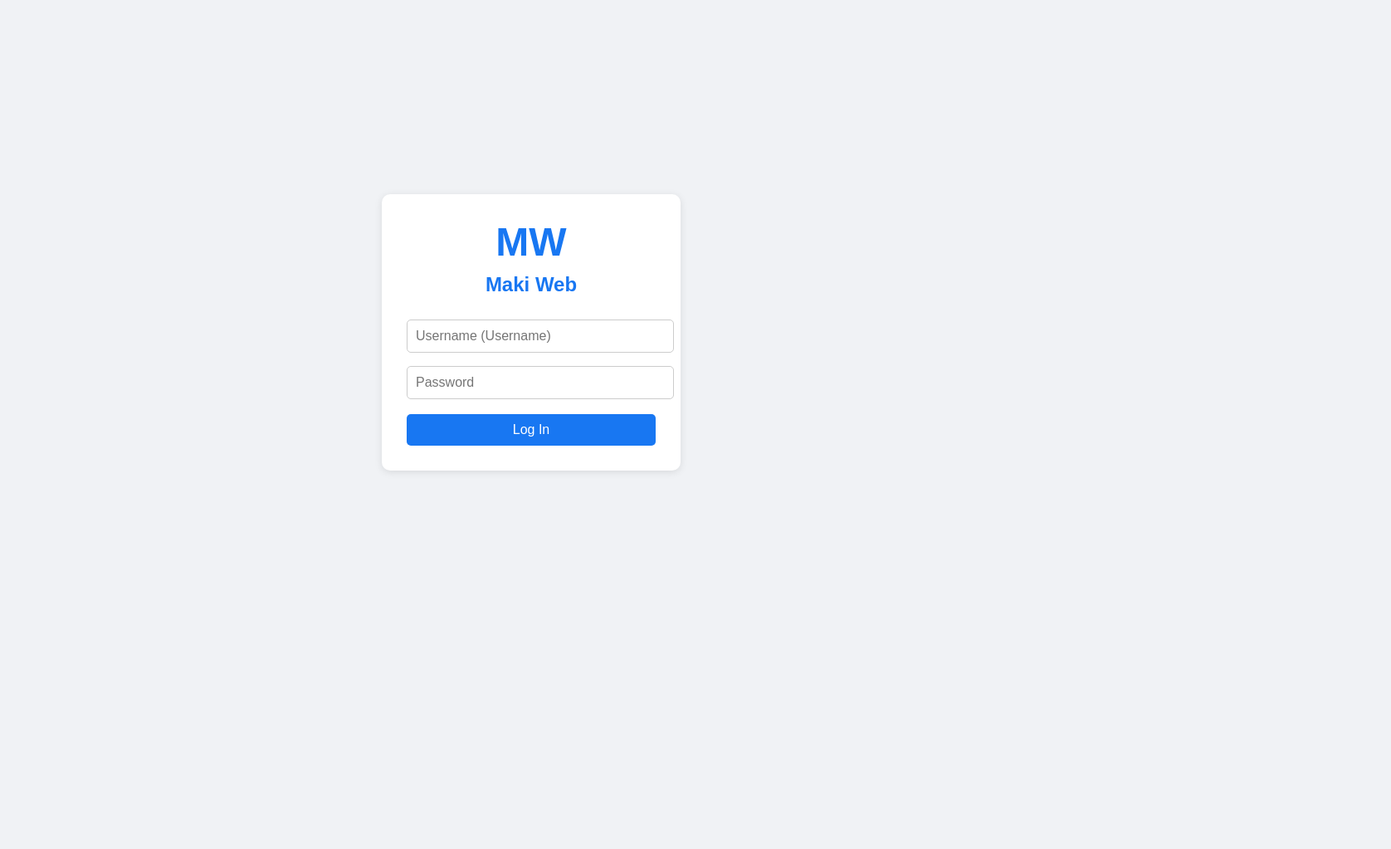
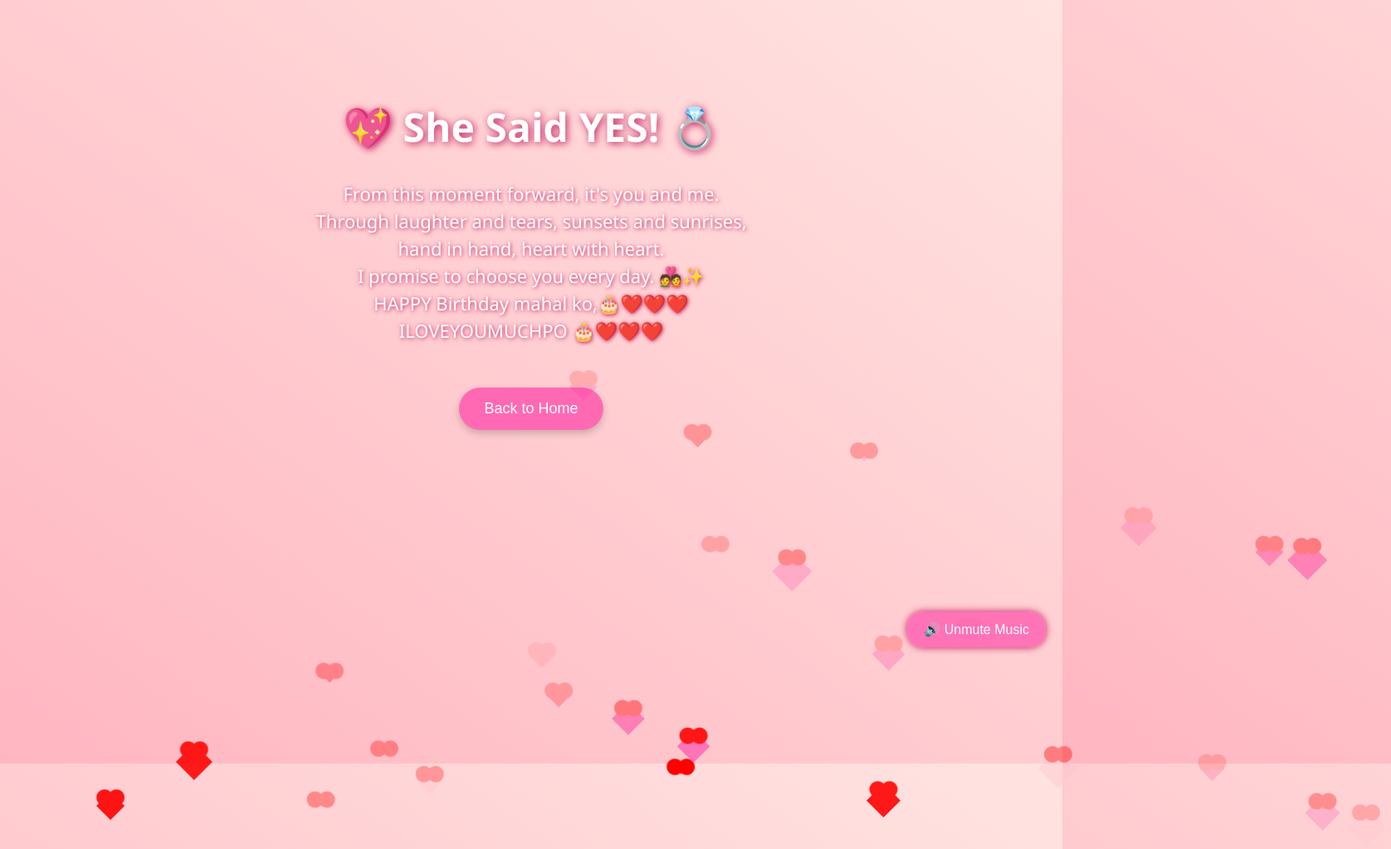
Before and after one commit to Maki-Tyri/Chat-Web, a plain HTML site: page index.html in a window 1280 px wide. Shown: the top 1023 px of the page at 83% size, 1676 px wide, since content can reach past the window. Before the commit the page ends 800 px from the top, so only its background shows below. Drawn offline with Linux system fonts and the light colour scheme.

Commit message:
Update index.html

```diff
--- a/index.html
+++ b/index.html
@@ -2,92 +2,164 @@
 <html lang="en">
 <head>
   <meta charset="UTF-8" />
-  <meta name="viewport" content="width=device-width, initial-scale=1.0"/>
-  <title>Maki Web - Login</title>
+  <title>Our Forever Starts Here</title>
+  <meta name="viewport" content="width=device-width, initial-scale=1.0" />
   <style>
     body {
-      font-family: Arial, sans-serif;
-      background-color: #f0f2f5;
-      display: flex;
-      justify-content: center;
-      align-items: center;
+      margin: 0;
+      background: linear-gradient(to top right, #ffb6c1, #ffe4e1);
+      font-family: 'Segoe UI', Tahoma, Geneva, Verdana, sans-serif;
+      color: #333;
+      text-align: center;
       height: 100vh;
-      margin: 0;
+      overflow: hidden;
+      position: relative;
     }
 
-    .login-container {
-      background-color: #fff;
-      padding: 30px;
-      border-radius: 10px;
-      box-shadow: 0 2px 10px rgba(0,0,0,0.1);
-      text-align: center;
-      width: 300px;
+    h1 {
+      margin-top: 15vh;
+      font-size: 48px;
+      animation: fadeIn 2s ease forwards;
+      color: #fff;
+      text-shadow: 2px 2px 10px #c2185b;
     }
 
-    .logo {
-      font-size: 48px;
-      font-weight: bold;
-      color: #1877f2;
-      margin-bottom: 10px;
-    }
-
-    h2 {
-      margin: 10px 0 20px;
-      color: #1877f2;
-    }
-
-    input {
-      width: 100%;
-      padding: 10px;
-      margin: 8px 0;
-      border-radius: 5px;
-      border: 1px solid #ccc;
-      font-size: 16px;
+    p {
+      font-size: 22px;
+      margin-top: 20px;
+      max-width: 90%;
+      margin-left: auto;
+      margin-right: auto;
+      animation: fadeIn 3s ease forwards;
+      color: #fff;
+      text-shadow: 1px 1px 5px #c2185b;
+      line-height: 1.5;
     }
 
     button {
-      width: 100%;
-      padding: 10px;
-      background-color: #1877f2;
-      color: #fff;
+      margin-top: 30px;
+      padding: 15px 30px;
+      font-size: 18px;
       border: none;
-      border-radius: 5px;
-      font-size: 16px;
-      margin-top: 10px;
+      border-radius: 30px;
+      background-color: #ff69b4;
+      color: white;
       cursor: pointer;
+      box-shadow: 0 4px 10px rgba(0,0,0,0.2);
+      transition: background-color 0.3s ease;
     }
 
     button:hover {
-      background-color: #166fe5;
+      background-color: #ff1493;
+    }
+
+    #unmute-btn {
+      position: fixed;
+      bottom: 20px;
+      right: 20px;
+      z-index: 1000;
+      background-color: rgba(255, 105, 180, 0.9);
+      border: none;
+      padding: 12px 20px;
+      border-radius: 20px;
+      font-size: 16px;
+      color: white;
+      cursor: pointer;
+      box-shadow: 0 0 10px #c2185b;
+    }
+
+    @keyframes fadeIn {
+      from { opacity: 0; transform: translateY(20px); }
+      to { opacity: 1; transform: translateY(0); }
+    }
+
+    .heart {
+      position: absolute;
+      width: 20px;
+      height: 20px;
+      background: red;
+      transform: rotate(45deg);
+      animation: floatUp 6s ease-in infinite;
+      opacity: 0.8;
+    }
+
+    .heart::before,
+    .heart::after {
+      content: "";
+      position: absolute;
+      width: 20px;
+      height: 20px;
+      background: red;
+      border-radius: 50%;
+    }
+
+    .heart::before { top: -10px; left: 0; }
+    .heart::after { left: -10px; top: 0; }
+
+    @keyframes floatUp {
+      0% {
+        transform: rotate(45deg) translateY(0);
+        opacity: 1;
+      }
+      100% {
+        transform: rotate(45deg) translateY(-100vh);
+        opacity: 0;
+      }
+    }
+
+    .music-iframe {
+      position: absolute;
+      width: 0;
+      height: 0;
+      border: 0;
+      opacity: 0;
+      pointer-events: none;
     }
   </style>
 </head>
 <body>
-  <div class="login-container">
-    <div class="logo">MW</div>
-    <h2>Maki Web</h2>
-    <input type="text" id="username" placeholder="Username (Username)" />
-    <input type="password" id="password" placeholder="Password" />
-    <button onclick="login()">Log In</button>
-  </div>
 
-  <script>
-    const users = {
-      "Tyri": "0452",
-      "Maki": "112621",
-      "Tapado": "07271914"
-    };
+<h1>💖 She Said YES! 💍</h1>
+<p>
+  From this moment forward, it's you and me.<br>
+  Through laughter and tears, sunsets and sunrises,<br>
+  hand in hand, heart with heart.<br>
+  I promise to choose you every day. 💑✨<br>
+  HAPPY Birthday mahal ko,🎂❤️❤️❤️<br>
+  ILOVEYOUMUCHPO 🎂❤️❤️❤️
+</p>
 
-    function login() {
-      const user = document.getElementById("username").value.trim();
-      const pass = document.getElementById("password").value.trim();
-      if (users[user] === pass) {
-        localStorage.setItem("loggedInUser", user);
-        window.location.href = "chat.html";
-      } else {
-        alert("Invalid login. Please check your username and password.");
-      }
-    }
-  </script>
+<button onclick="location.href='index.html'">Back to Home</button>
+
+<!-- Unmute Button -->
+<button id="unmute-btn" onclick="unmuteMusic()">🔊 Unmute Music</button>
+
+<!-- YouTube autoplay with mute workaround -->
+<iframe
+  id="musicFrame"
+  class="music-iframe"
+  src="https://www.youtube.com/embed/wLcGOpZgmj4?autoplay=1&mute=1&loop=1&playlist=wLcGOpZgmj4"
+  allow="autoplay"
+></iframe>
+
+<script>
+  for (let i = 0; i < 60; i++) {
+    const heart = document.createElement('div');
+    heart.classList.add('heart');
+    heart.style.left = Math.random() * 100 + 'vw';
+    heart.style.top = Math.random() * 100 + 100 + 'vh';
+    heart.style.background = ['#ff69b4', '#ff1493', 'red', '#ffc0cb'][Math.floor(Math.random() * 4)];
+    heart.style.animationDuration = (3 + Math.random() * 4) + 's';
+    heart.style.width = heart.style.height = (10 + Math.random() * 25) + 'px';
+    document.body.appendChild(heart);
+  }
+
+  function unmuteMusic() {
+    const iframe = document.getElementById("musicFrame");
+    iframe.src = "https://www.youtube.com/embed/wLcGOpZgmj4?autoplay=1&mute=0&loop=1&playlist=wLcGOpZgmj4";
+    document.getElementById("unmute-btn").style.display = "none";
+  }
+</script>
+
 </body>
 </html>
```
